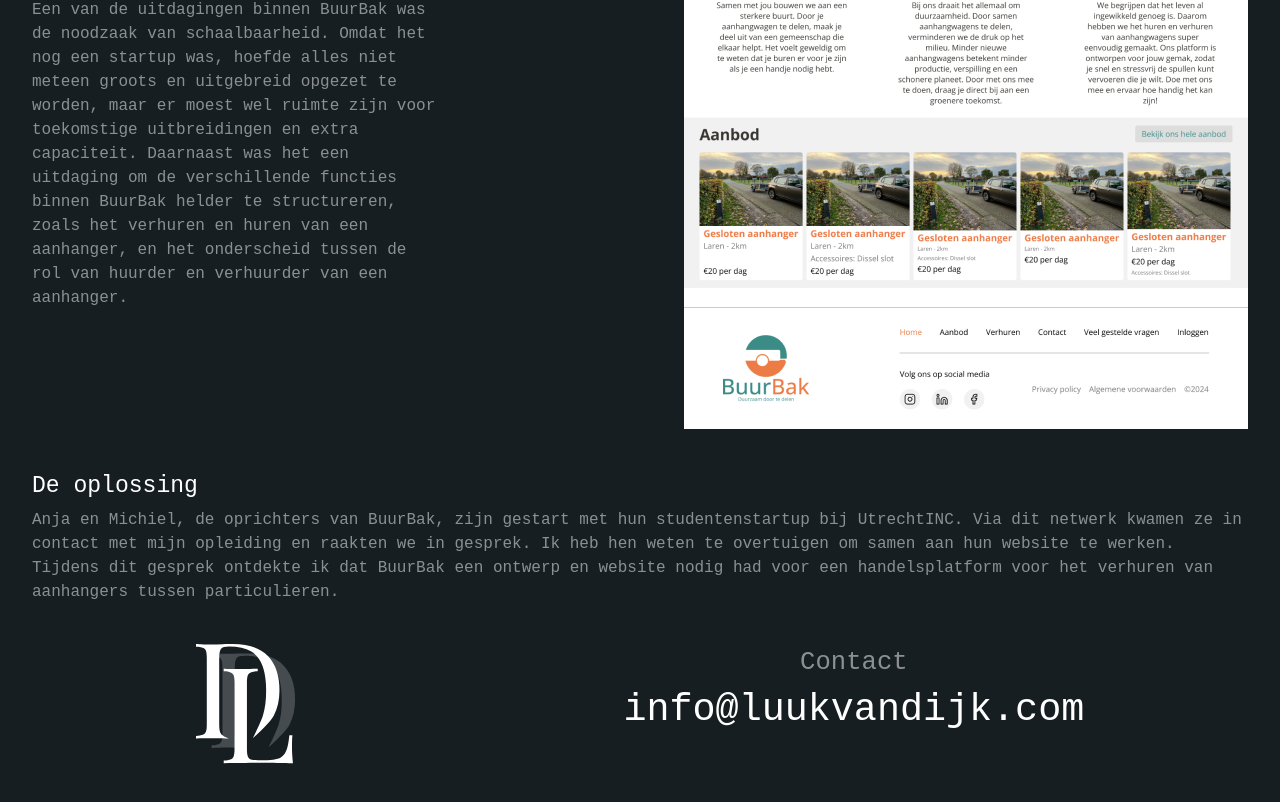
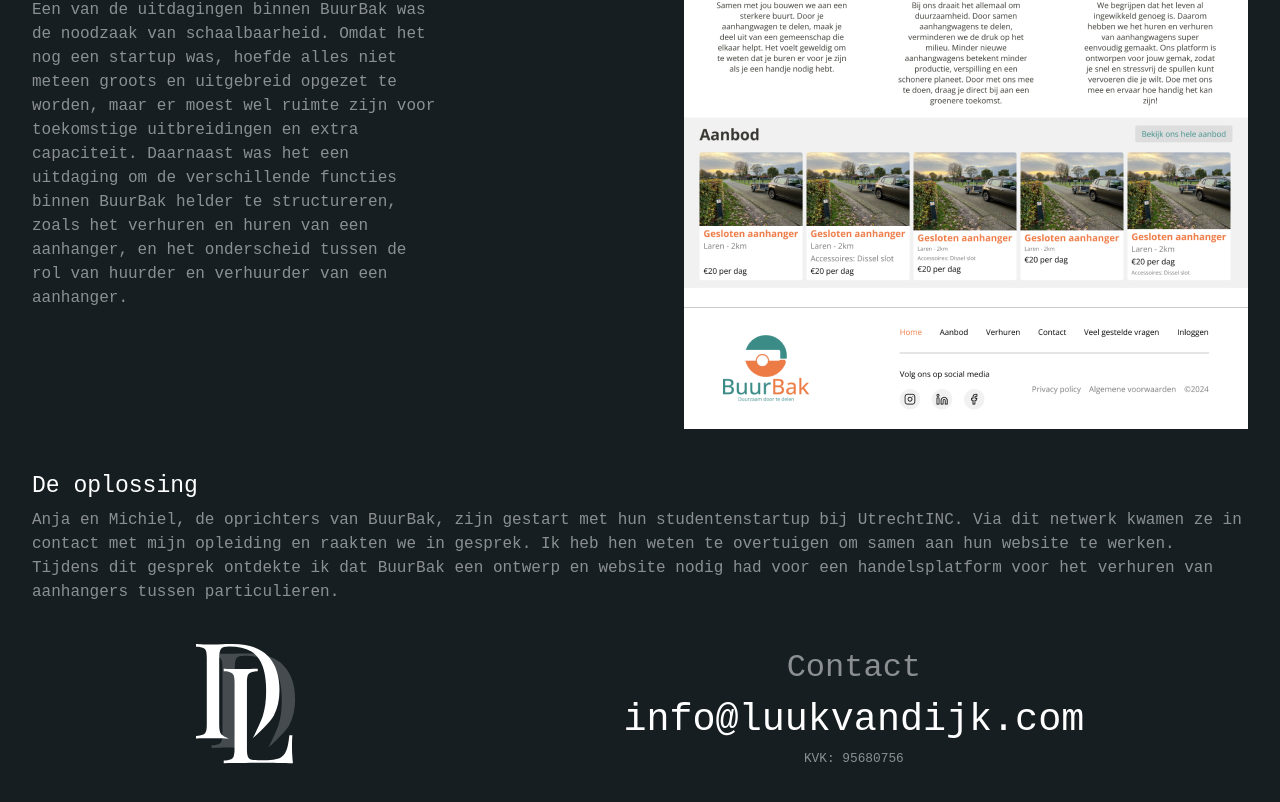
Before and after one commit to Luukvdijk/luukvandijk.com, a Next.js app: page /buurbak in a window 1280 px wide. Shown: the part 844-1646 px from the top of the page. Built offline with nearby package versions, Linux system fonts and the light colour scheme.

Commit message:
Update kvk nummer en review

```diff
--- a/app/components/Footer.tsx
+++ b/app/components/Footer.tsx
@@ -6,10 +6,11 @@
     <div className="w-full h-fit flex flex-col-reverse gap-8 sm:gap-0 sm:flex-row justify-around px-8 py-10 text-white">
       <Image src={Logo} alt="logo" className="h-[15vh] w-auto" />
       <div className="flex flex-col items-center">
-        <p className="opacity-50 text-[3vw] sm:text-[2vw]">Contact</p>
+        <p className="opacity-50 text-[3vw] sm:text-[2.5vw]">Contact</p>
         <p className="text-[5vw] sm:text-[3vw]">
           <a href="mailto:info@luukvandijk.com">info@luukvandijk.com</a>
         </p>
+        <p className="opacity-50 text-[2.5vw] sm:text-[1vw]">KVK: 95680756</p>
       </div>
     </div>
   );
--- a/app/components/Review.tsx
+++ b/app/components/Review.tsx
@@ -21,9 +21,9 @@
     {
       id: 2,
       review:
-        "Het is heel fijn om met Luuk samen te werken. Hij is communicatief heel sterk waardoor hij in een zelfsturend/scrum team goed kan werken als front-end developer, designer, coach van andere jonge developers en scrum master. Hij weet hoe hij dingen goed kan opzetten en doet hier vooraf ook onderzoek naar. Hij kan erg goed samenwerken en is van grote waarde voor elk team. Daarnaast denkt Luuk ook heel fijn en proactief mee met alles wat te maken heeft met de opdracht waardoor hij mij ook regelmatig erg positief verrast heeft.",
+        "Als eigenaar van BuurBak kan ik zeggen dat ik enorm tevreden ben met de samenwerking van Luuk. zij heeft hij een echte PO rol op zich en neemt hij het team onder zijn hoede. Hij communiceert met mij wanneer er problemen zijn en op evaluatie en planning momenten. Hierdoor gaan we goed vooruit en blijft de development goed lopen.",
       img: "",
-      name: "Anja Wolters",
+      name: "Michiel Hazel",
       place: "Oprichter BuurBak",
     },
   ];
```
